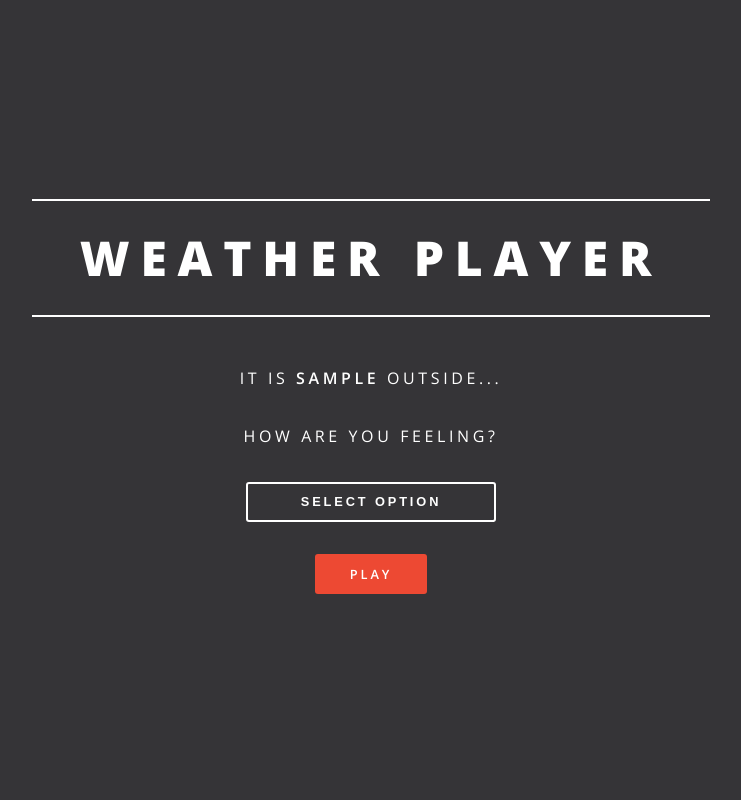
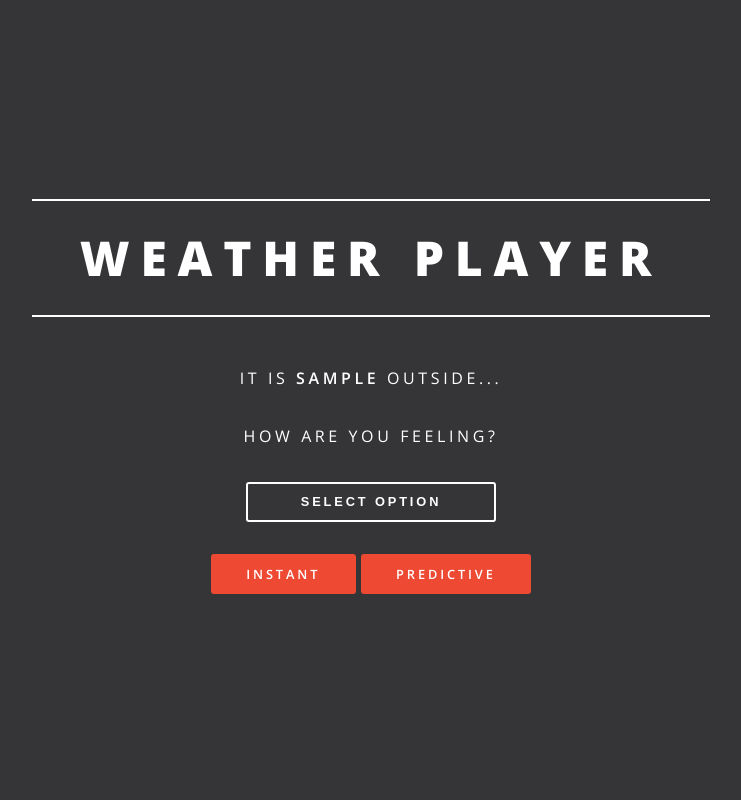
Before and after one commit to AlbertSuarez/weather-player, a Flask app: template src/templates/index.html in a window 1280 px wide. Shown: the whole page, without its empty margins (269-1010 px from the left). Run offline with Flask 2, Linux system fonts and the light colour scheme; the template is opened without the code that fills it: most values are stand-ins (such as "Sample title", 1, 10 or a date in 2020).

Commit message:
add predictive button to frontend

```diff
--- a/src/static/js/index.js
+++ b/src/static/js/index.js
@@ -49,10 +49,20 @@
         $('.select-dropdown__list').toggleClass('active');
     });
 
-    $('#play').on('click', function(){
+    $('#instant').on('click', function(){
         if (itemValue == null) {
             window.alert("C'mon, don't be shy! How are you feeling?");
         } else {
+            $('#input_gen_mode').val('instant');
+            $('#form_submit').submit();
+        }
+    })
+
+    $('#predictive').on('click', function(){
+        if (itemValue == null) {
+            window.alert("C'mon, don't be shy! How are you feeling?");
+        } else {
+            $('#input_gen_mode').val('predictive');
             $('#form_submit').submit();
         }
     })
--- a/src/templates/index.html
+++ b/src/templates/index.html
@@ -53,6 +53,7 @@
         <form id="form_submit" action="/auth" method="GET">
           <input type="hidden" name="weather" id="input_weather" value="{{ params.current_weather }}" />
           <input type="hidden" name="feeling" id="input_feeling" value="" />
+          <input type="hidden" name="gen_mode" id="input_gen_mode" value="" />
 
           <div class="container">
             <div class="select-dropdown">
@@ -69,7 +70,8 @@
             </div>
           </div>
 
-          <a id="play" class="button special">Play</a>
+          <a id="instant" class="button special">Instant</a>
+          <a id="predictive" class="button special">Predictive</a>
           <a id="load" class="loader" ></a>
         </form>
 
```
